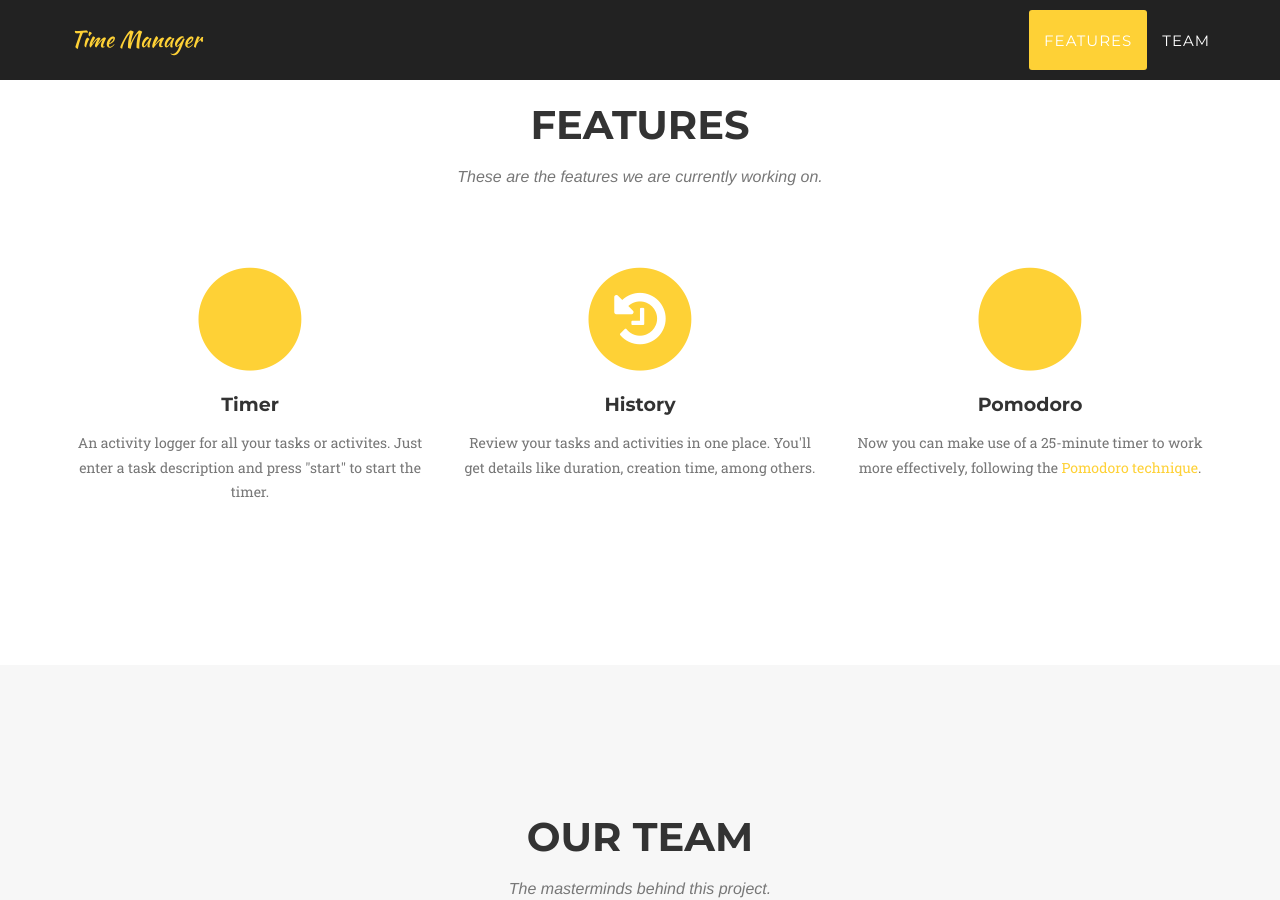
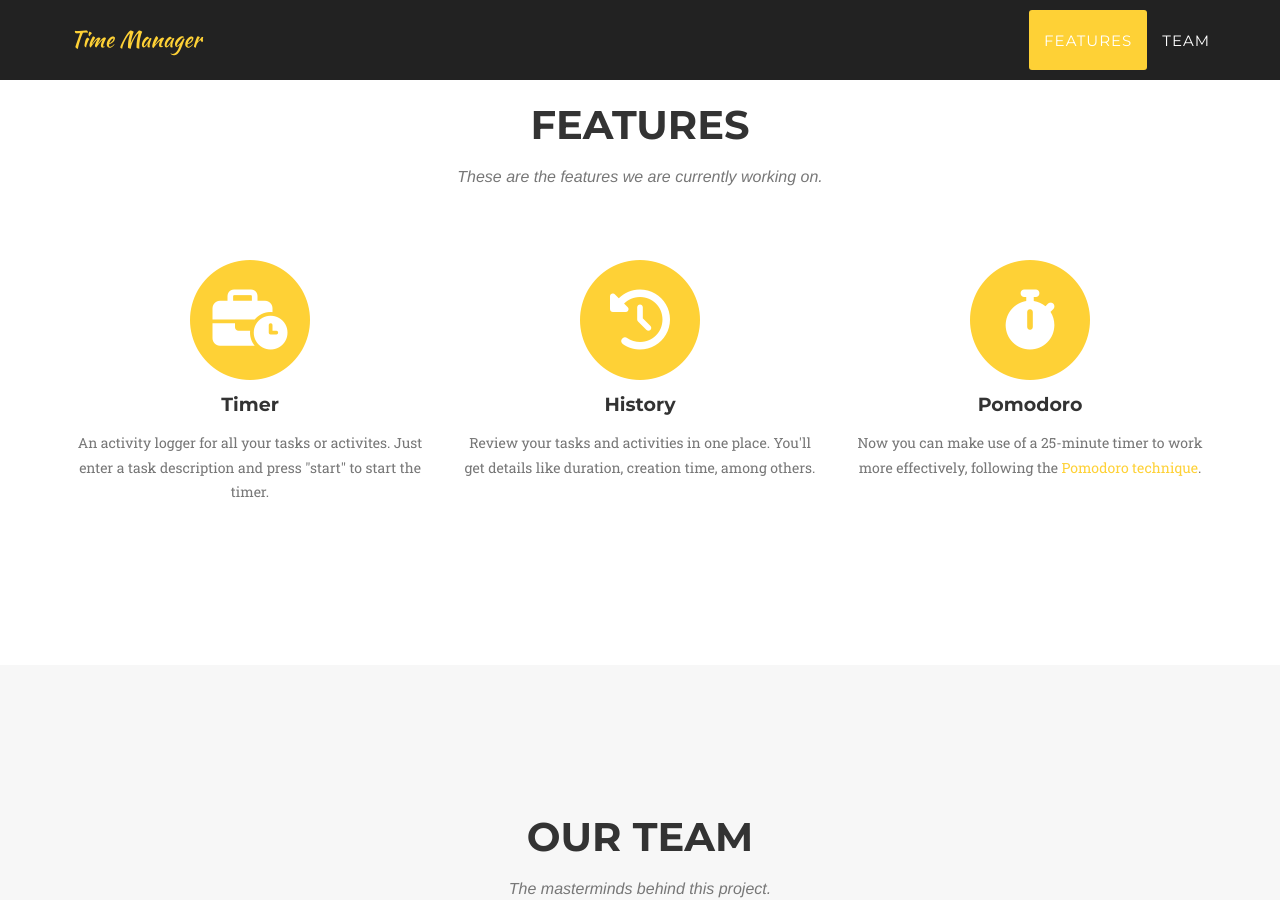
Before and after one commit to hvlds/time-manager, a Jekyll site: the page built from docs/index.html, in a window 1280 px wide and 900 px high, scrolled down 880 px. Built offline with Jekyll 4.4.1, drawn with Linux system fonts in a browser that asks for light colours; nearby versions of some CDN libraries; some web fonts are replaced.

Commit message:
update font-awesome

```diff
--- a/docs/_includes/features.html
+++ b/docs/_includes/features.html
@@ -10,24 +10,24 @@
             <div class="row text-center">
                 <div class="col-md-4">
                     <span class="fa-stack fa-4x">
-                        <i class="fa fa-circle fa-stack-2x text-primary"></i>
-                        <i class="fa fa-business-time fa-stack-1x fa-inverse"></i>
+                        <i class="fas fa-circle fa-stack-2x text-primary"></i>
+                        <i class="fas fa-business-time fa-stack-1x fa-inverse"></i>
                     </span>
                     <h4 class="feature-heading">Timer</h4>
                     <p class="text-muted">An activity logger for all your tasks or activites. Just enter a task description and press "start" to start the timer.</p>
                 </div>
                 <div class="col-md-4">
                     <span class="fa-stack fa-4x">
-                        <i class="fa fa-circle fa-stack-2x text-primary"></i>
-                        <i class="fa fa-history fa-stack-1x fa-inverse"></i>
+                        <i class="fas fa-circle fa-stack-2x text-primary"></i>
+                        <i class="fas fa-history fa-stack-1x fa-inverse"></i>
                     </span>
                     <h4 class="feature-heading">History</h4>
                     <p class="text-muted">Review your tasks and activities in one place. You'll get details like duration, creation time, among others.</p>
                 </div>
                 <div class="col-md-4">
                     <span class="fa-stack fa-4x">
-                        <i class="fa fa-circle fa-stack-2x text-primary"></i>
-                        <i class="fa fa-stopwatch fa-stack-1x fa-inverse"></i>
+                        <i class="fas fa-circle fa-stack-2x text-primary"></i>
+                        <i class="fas fa-stopwatch fa-stack-1x fa-inverse"></i>
                     </span>
                     <h4 class="feature-heading">Pomodoro</h4>
                     <p class="text-muted">Now you can make use of a 25-minute timer to work more effectively, following the <a href="https://www.youtube.com/watch?v=VFW3Ld7JO0w">Pomodoro technique</a>.</p>
--- a/docs/_includes/head.html
+++ b/docs/_includes/head.html
@@ -11,7 +11,8 @@
     <link rel="stylesheet" href="{{ "/style.css" | prepend: site.baseurl }}">
 
     <!-- Custom Fonts -->
-    <link rel="stylesheet" href="{{ "/css/font-awesome/css/font-awesome.min.css" | prepend: site.baseurl }}">
+    <script src="https://kit.fontawesome.com/090f65c6b0.js" crossorigin="anonymous"></script>
+    <!-- link rel="stylesheet" href="{{ "/css/font-awesome/css/font-awesome.min.css" | prepend: site.baseurl }}"-->
     <link href="https://fonts.googleapis.com/css?family=Montserrat:400,700" rel="stylesheet" type="text/css">
     <link href='https://fonts.googleapis.com/css?family=Kaushan+Script' rel='stylesheet' type='text/css'>
     <link href="https://fonts.googleapis.com/css?family=Lato:400,700,400italic,700italic" rel="stylesheet" type="text/css">
```
